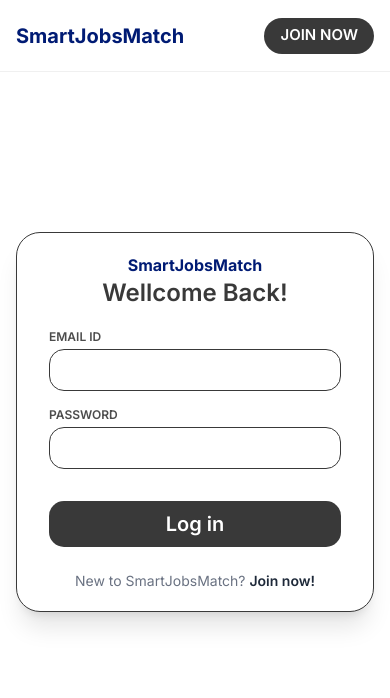
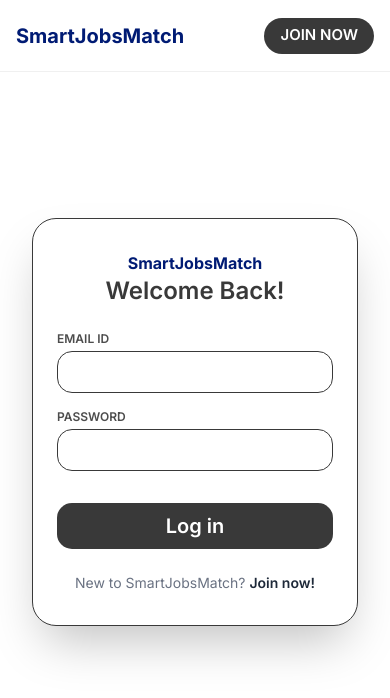
Before and after one commit to sstatar/smartjobmatch-frontend, a Next.js app: page /login in a window 390 px wide. Shown: the top 698 px of the page. Built offline with nearby package versions, Linux system fonts and the light colour scheme; no server answers.

Commit message:
feat: make login page and auth card responsive

```diff
--- a/app/(auth)/login/page.tsx
+++ b/app/(auth)/login/page.tsx
@@ -12,10 +12,10 @@ export default function LoginPage() {
     const [state, formAction, isPending] = useActionState(login, initialState);
 
     return (
-        <div className="w-full flex justify-center h-full">
+        <div className="w-full flex justify-center items-center h-full p-4 md:p-8">
             <AuthCard
                 type="login"
-                subtitle="Wellcome Back!"
+                subtitle="Welcome Back!"
                 formAction={formAction}
                 error={state?.error}
             ></AuthCard>
--- a/components/shared/auth/AuthCard.tsx
+++ b/components/shared/auth/AuthCard.tsx
@@ -43,9 +43,9 @@ export default function AuthCard({
 }: AuthCardProps) {
     const [role, setRole] = useState<"APPLICANT" | "EMPLOYER">("APPLICANT");
     return (
-        <div className="bg-white border border-accent rounded-3xl shadow-xl p-8 sm:px-18 py-5 w-full max-w-112.5">
+        <div className="bg-white border border-accent rounded-3xl shadow-2xl px-6 py-8 sm:p-10 w-full max-w-[450px] mx-auto">
             {/* Header */}
-            <div className="text-center mb-5">
+            <div className="text-center mb-6 sm:mb-8">
                 <Logo size="sm"></Logo>
                 <h2 className="text-accent text-2xl font-semibold">
                     {subtitle}
@@ -59,7 +59,7 @@ export default function AuthCard({
                         onClick={() => setRole("APPLICANT")}
                         className={`flex-1 py-2 text-sm font-semibold rounded-lg transition-all cursor-pointer ${
                             role === "APPLICANT"
-                                ? "bg-accent text-secondary shadow-sm"
+                                ? "bg-accent text-secondary shadow-md"
                                 : "text-gray-500 hover:text-gray-700"
                         }`}
                     >
@@ -96,7 +96,7 @@ export default function AuthCard({
                         type="email"
                         name="email"
                         required
-                        className="w-full border border-accent rounded-md px-4 py-2 focus:outline-none focus:border-primary focus:ring-1 focus:ring-primary transition-all"
+                        className="w-full border border-accent text-base rounded-md px-4 py-2 focus:outline-none focus:border-primary focus:ring-1 focus:ring-primary transition-all"
                     />
                 </div>
 
```
